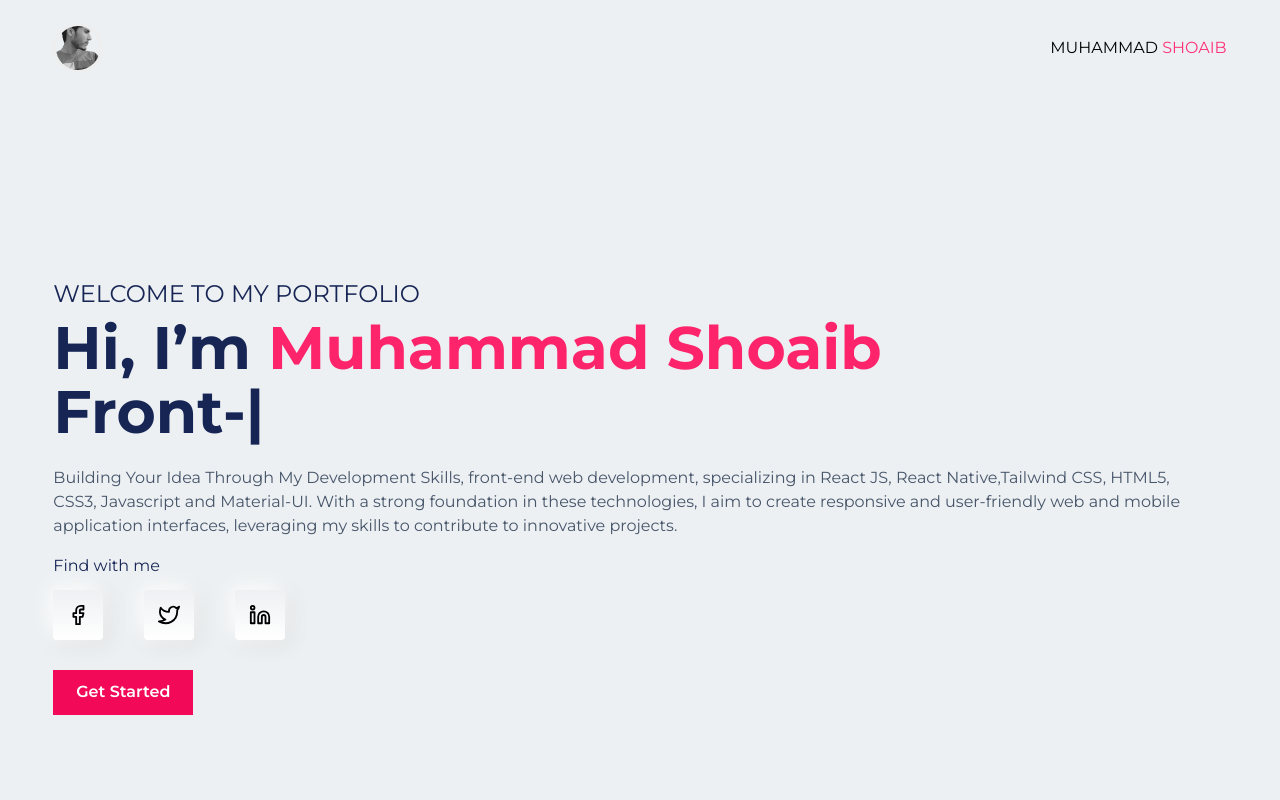
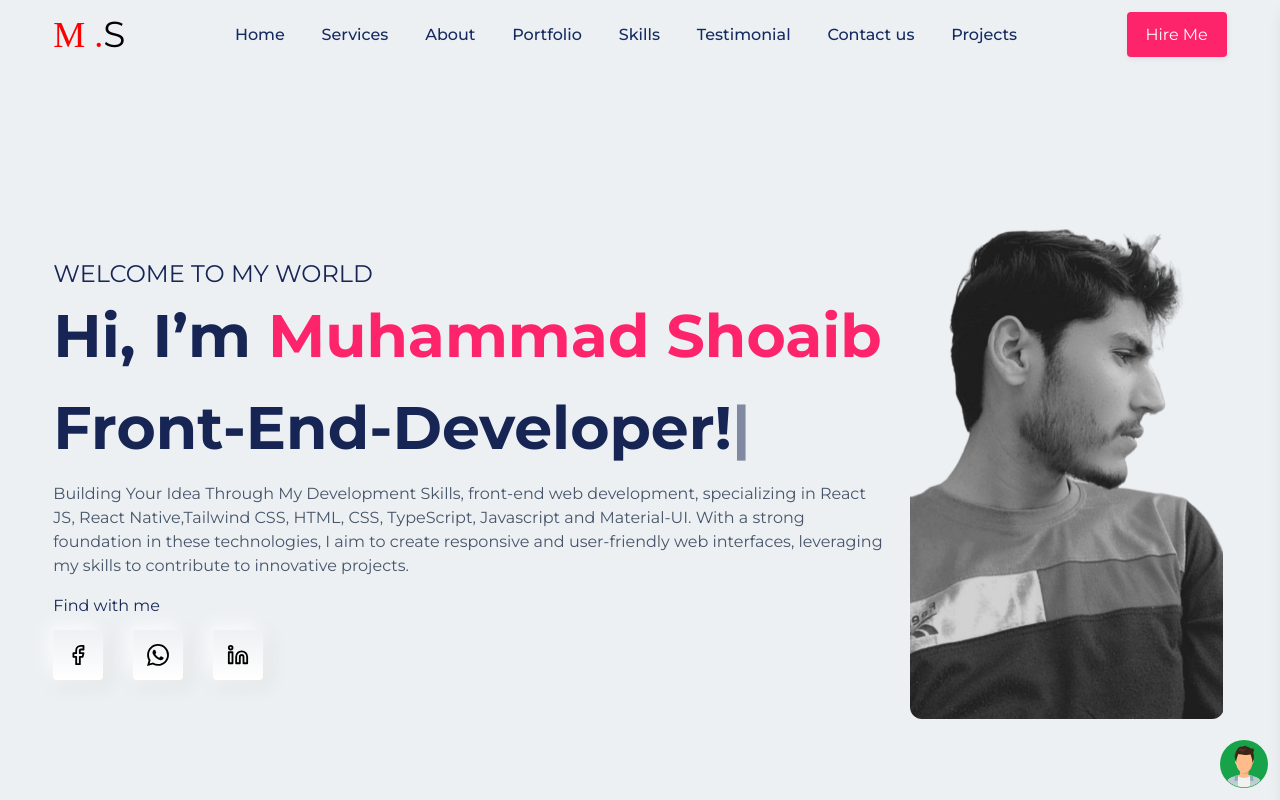
Before and after one commit to shoaib187/shoaib-portfolio, a React (Create React App) app in the folder client/: page / in a window 1280 px wide. Shown: the top 800 px of the page. Built offline with nearby package versions, Linux system fonts and the light colour scheme.

Commit message:
welcompage removed

```diff
--- a/client/src/App.js
+++ b/client/src/App.js
@@ -121,7 +121,7 @@
       <div className="App">
         <BrowserRouter>
           <Routes>
-            <Route path="/" element={<WelcomePage />} />
+            <Route path="/" element={<MainPage />} />
             <Route path="/home/*" element={<MainPage />} />
             <Route path="/templates" element={<Templates />} />
           </Routes>
```
